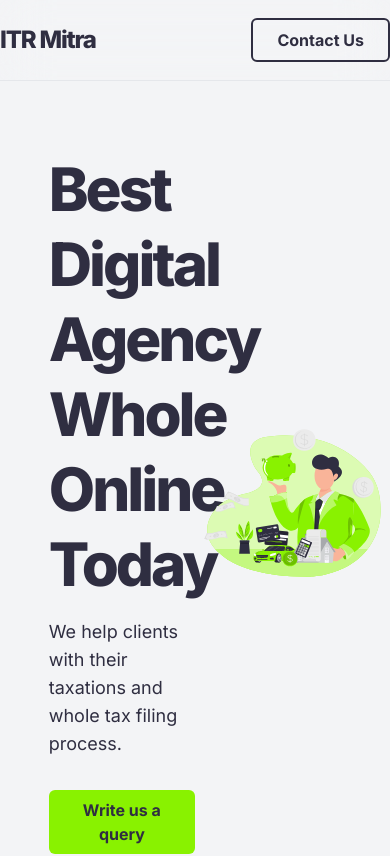
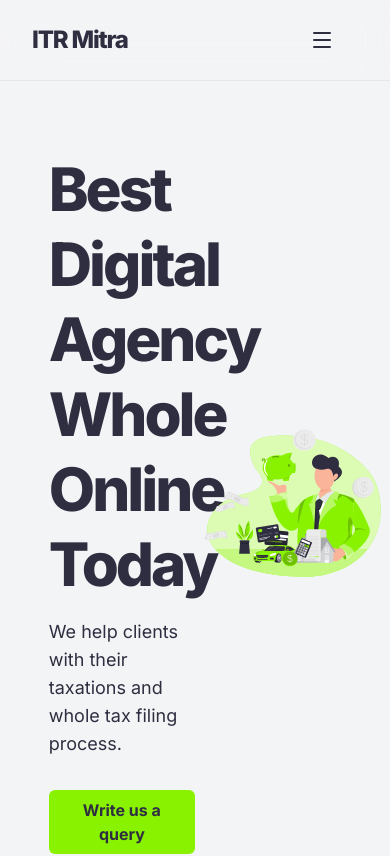
Before and after one commit to itrmitra/itrmitra, a Next.js app: page / in a window 390 px wide. Shown: the top 856 px of the page. Built offline with nearby package versions, Linux system fonts and the light colour scheme.

Commit message:
fix(ui): make mobile responsive by adding menu

```diff
--- a/src/components/site-header.tsx
+++ b/src/components/site-header.tsx
@@ -1,8 +1,12 @@
-import Link from "next/link";
-import React from "react";
-import { buttonVariants } from "./ui/button";
-import { useRouter } from "next/router";
-import { MainNav } from "./main-nav";
+import Link from "next/link"
+import { useRouter } from "next/router"
+import { cn } from "../lib/utils"
+import { MainNav } from "./main-nav"
+import { buttonVariants } from "./ui/button"
+
+import * as DropdownMenu from "@radix-ui/react-dropdown-menu"
+
+import { Menu } from "lucide-react"
 
 const items = [
     {
@@ -21,22 +25,57 @@ const items = [
         title: "About Us",
         href: "/about-us",
     },
-];
+]
 
 export function SiteHeader() {
-  const router = useRouter();
+    const router = useRouter()
     return (
         <header className="sticky top-0 z-40 border-b backdrop-blur-xl">
-      <div className="container h-20 flex items-center justify-between">
+            <div className="px-8 sm:px-16 lg:px-0 lg:container h-20 flex items-center justify-between">
                 <h1 className="font-extrabold tracking-tighter text-2xl">ITR Mitra</h1>
                 <MainNav items={items} currentHref={router.pathname} />
                 <Link
                     href="/contact"
-          className={buttonVariants({ variant: "outlined" })}
+                    className={cn(buttonVariants({ variant: "outlined" }), "hidden md:flex")}
                 >
                     Contact Us
                 </Link>
+                <div className="md:hidden">
+                    <DropdownMenu.Root>
+                        <DropdownMenu.Trigger asChild>
+                            <button className={buttonVariants({ variant: "icon", size: "icon" })}>
+                                <Menu />
+                            </button>
+                        </DropdownMenu.Trigger>
+                        <DropdownMenu.Portal>
+                            <DropdownMenu.Content
+                                className="min-w-[8rem] z-40 relative rounded-md shadow-md py-1 overflow-hidden bg-gray-100"
+                                side="top"
+                                sideOffset={4}
+                            >
+                                <>
+                                    {items.map((item) => (
+                                        <DropdownMenu.Item
+                                            key={item.href}
+                                            asChild
+                                            className="relative select-none outline-none transition-colors flex p-2 focus:bg-secondary focus:text-gray-100"
+                                        >
+                                            <Link href={item.href}>{item.title}</Link>
+                                        </DropdownMenu.Item>
+                                    ))}
+                                    <DropdownMenu.Separator />
+                                    <DropdownMenu.Item
+                                        asChild
+                                        className="relative gap-1 items-center select-none outline-none transition-colors flex p-2 focus:bg-secondary focus:text-gray-100"
+                                    >
+                                        <Link href="/contact">Contact Us</Link>
+                                    </DropdownMenu.Item>
+                                </>
+                            </DropdownMenu.Content>
+                        </DropdownMenu.Portal>
+                    </DropdownMenu.Root>
+                </div>
             </div>
         </header>
-  );
+    )
 }
```
Lines whose indentation alone changed are shown as unchanged.
